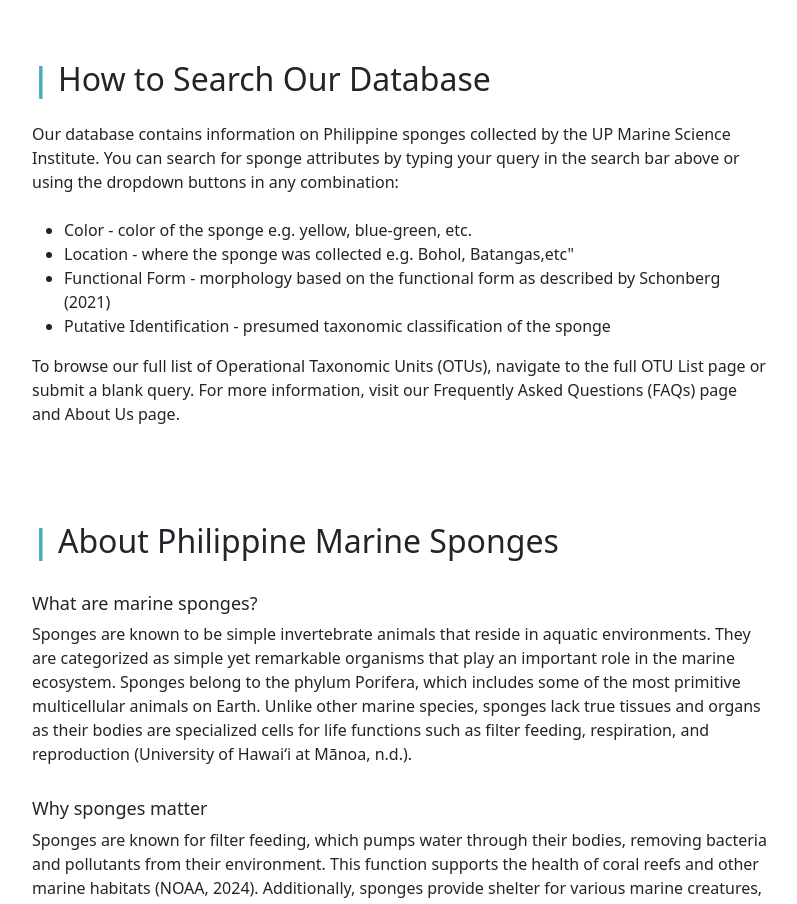
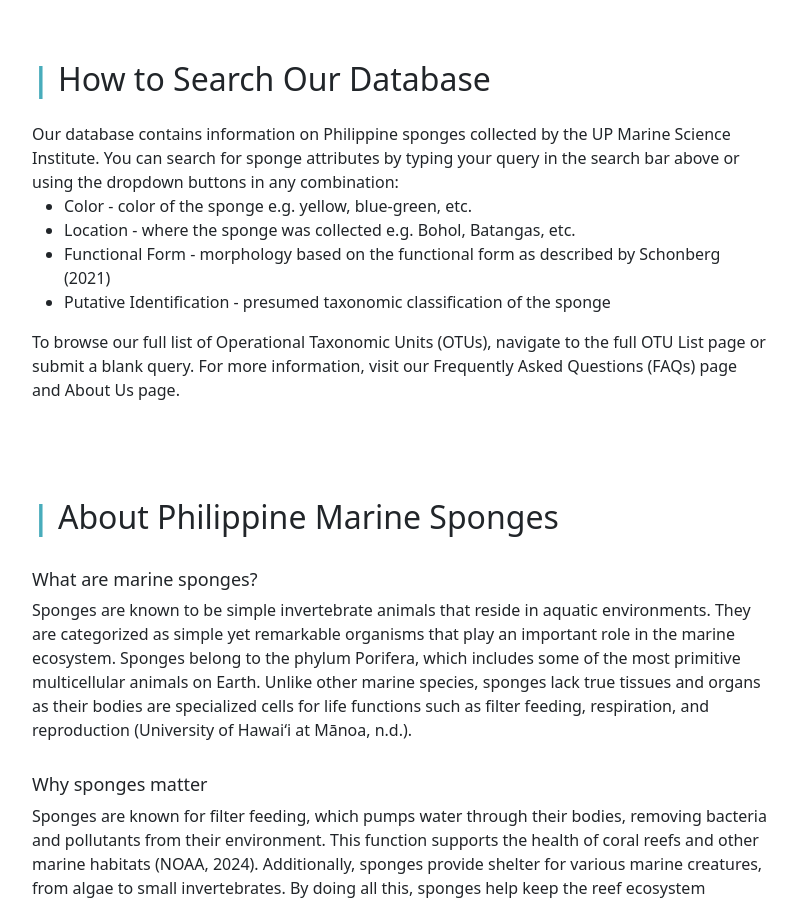
Before and after one commit to Geez-l/sponge-database, a Next.js app: page / in a window 1280 px wide. Shown: the part 860-1764 px from the top of the page, without its empty margins (240-1037 px from the left). Built offline with nearby package versions, Linux system fonts and the light colour scheme; no server answers.

Commit message:
fixed error in homecards and displayed fname

```diff
--- a/src/app/components/homeCards.tsx
+++ b/src/app/components/homeCards.tsx
@@ -1,7 +1,6 @@
-  'use client';
-  import React from 'react';
-  import Card from 'react-bootstrap/Card';
-
+"use client";
+import React from "react";
+import Card from "react-bootstrap/Card";
 
 /*Information about how to search the database and information about Philippine Marine Sponges*/
 
@@ -13,25 +12,33 @@
         <Card.Title className="card-heading">
           <span className="title-bar">|</span> How to Search Our Database
         </Card.Title>
-          <Card.Text className="card-body-text">
+        <div className="card-body-text">
           Our database contains information on Philippine sponges collected by
-            the UP Marine Science Institute. You can search for sponge
-            attributes by typing your query in the search bar above or using the
-            dropdown buttons in any combination:
-            <br />
-            <br />
+          the UP Marine Science Institute. You can search for sponge attributes
+          by typing your query in the search bar above or using the dropdown
+          buttons in any combination:
+        </div>
         <ul>
           <li> Color - color of the sponge e.g. yellow, blue-green, etc.</li>
-              <li> Location - where the sponge was collected e.g. Bohol, Batangas,etc"</li>
-              <li>Functional Form  - morphology based on the functional form as described by Schonberg (2021)</li>
-              <li>Putative Identification - presumed taxonomic classification of the sponge</li>
-
+          <li>
+            {" "}
+            Location - where the sponge was collected e.g. Bohol, Batangas, etc.
+          </li>
+          <li>
+            Functional Form - morphology based on the functional form as
+            described by Schonberg (2021)
+          </li>
+          <li>
+            Putative Identification - presumed taxonomic classification of the
+            sponge
+          </li>
         </ul>
+        <div className="card-body-text">
           To browse our full list of Operational Taxonomic Units (OTUs),
           navigate to the full OTU List page or submit a blank query. For more
           information, visit our Frequently Asked Questions (FAQs) page and
           About Us page.
-          </Card.Text>
+        </div>
       </Card.Body>
     </Card>
     {/*About PH Sponges Card*/}
@@ -46,14 +53,14 @@
           </Card.Subtitle>
           <Card.Text className="card-body-text">
             Sponges are known to be simple invertebrate animals that reside in
-              aquatic environments. They are categorized as simple yet
-              remarkable organisms that play an important role in the marine
-              ecosystem. Sponges belong to the phylum Porifera, which includes
-              some of the most primitive multicellular animals on Earth. Unlike
-              other marine species, sponges lack true tissues and organs as
-              their bodies are specialized cells for life functions such as
-              filter feeding, respiration, and reproduction (University of
-              Hawaiʻi at Mānoa, n.d.).
+            aquatic environments. They are categorized as simple yet remarkable
+            organisms that play an important role in the marine ecosystem.
+            Sponges belong to the phylum Porifera, which includes some of the
+            most primitive multicellular animals on Earth. Unlike other marine
+            species, sponges lack true tissues and organs as their bodies are
+            specialized cells for life functions such as filter feeding,
+            respiration, and reproduction (University of Hawaiʻi at Mānoa,
+            n.d.).
           </Card.Text>
         </div>
 
@@ -77,11 +84,11 @@
             Why is this database important?
           </Card.Subtitle>
           <Card.Text className="card-body-text">
-              This database is more than just a collection of sponge records,
-              but a step towards biodiversity conservation and citizen science.
-              This database hopes to make marine biodiversity records more
-              accessible and empower researchers, students, and local
-              communities to take part in protecting the Philippine marine life.
+            This database is more than just a collection of sponge records, but
+            a step towards biodiversity conservation and citizen science. This
+            database hopes to make marine biodiversity records more accessible
+            and empower researchers, students, and local communities to take
+            part in protecting the Philippine marine life.
           </Card.Text>
         </div>
       </Card.Body>
@@ -99,9 +106,8 @@
           J.N.A.; Kelly, M.; Klautau, M.; Lim, S.C.; Manconi, R.; Morrow, C.;
           Pinheiro, U.; Pisera, A.B.; Ríos, P.; Rützler, K.; Schönberg, C.;
           Turner, T.; Vacelet, J.; van Soest, R.W.M.; Xavier, J. (2025). World
-            Porifera Database. Accessed at
-            https://www.marinespecies.org/porifera on 2025-07-24.
-            doi:10.14284/359
+          Porifera Database. Accessed at https://www.marinespecies.org/porifera
+          on 2025-07-24. doi:10.14284/359
           <br />
           <br />
           Hooper, J. and Van Soest, R. (2002) Systema Porifera. A Guide to the
@@ -118,8 +124,8 @@
           Indicators. 129. 107806. 10.1016/j.ecolind.2021.107806.
           <br />
           <br />
-            University of Hawaiʻi at Mānoa. (n.d.). Phylum Porifera. Exploring
-            Our Fluid Earth.
+          University of Hawaiʻi at Mānoa. (n.d.). Phylum Porifera. Exploring Our
+          Fluid Earth.
           https://manoa.hawaii.edu/exploringourfluidearth/biological/invertebrates/phylum-porifera
         </Card.Text>
       </Card.Body>
```
Also changed, not shown: src/app/resultDetails/[otu_id]/ResultDetailsClient.tsx (+37 -14 lines). Lines whose indentation alone changed are shown as unchanged.
